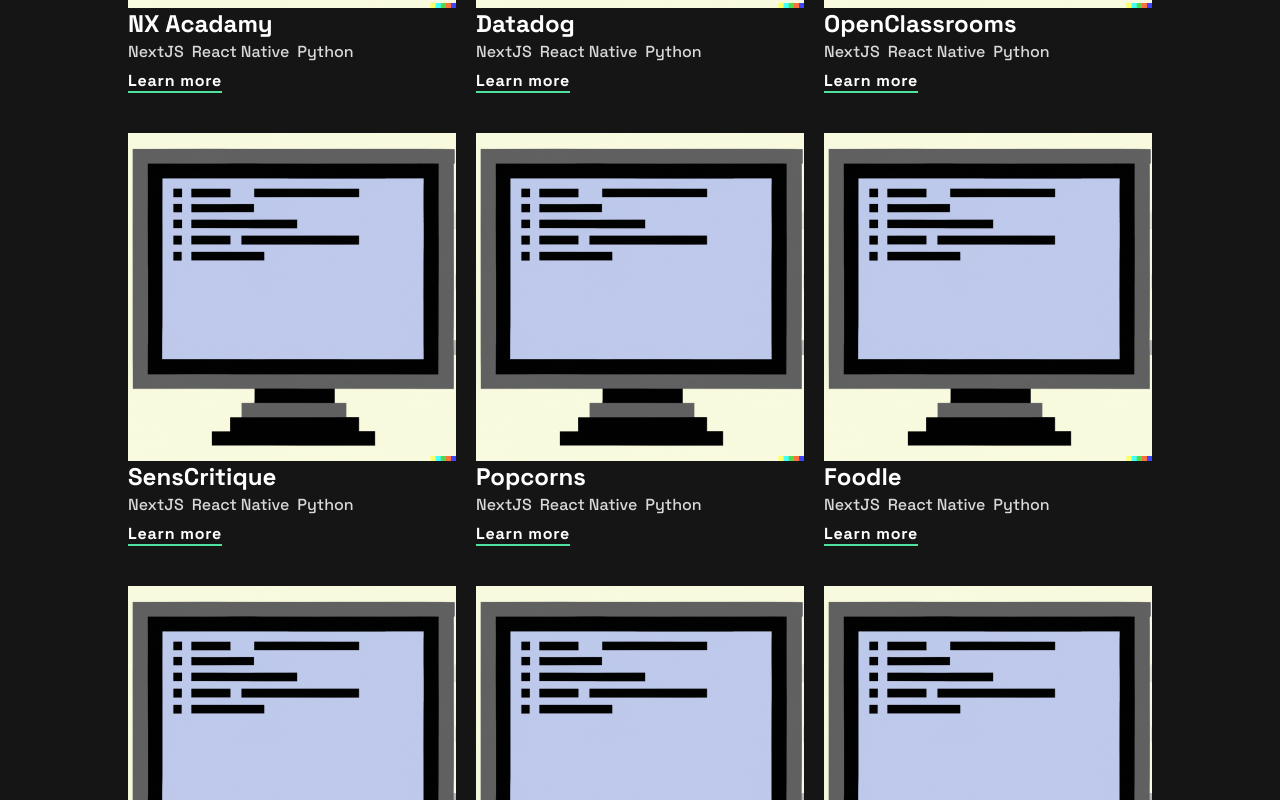
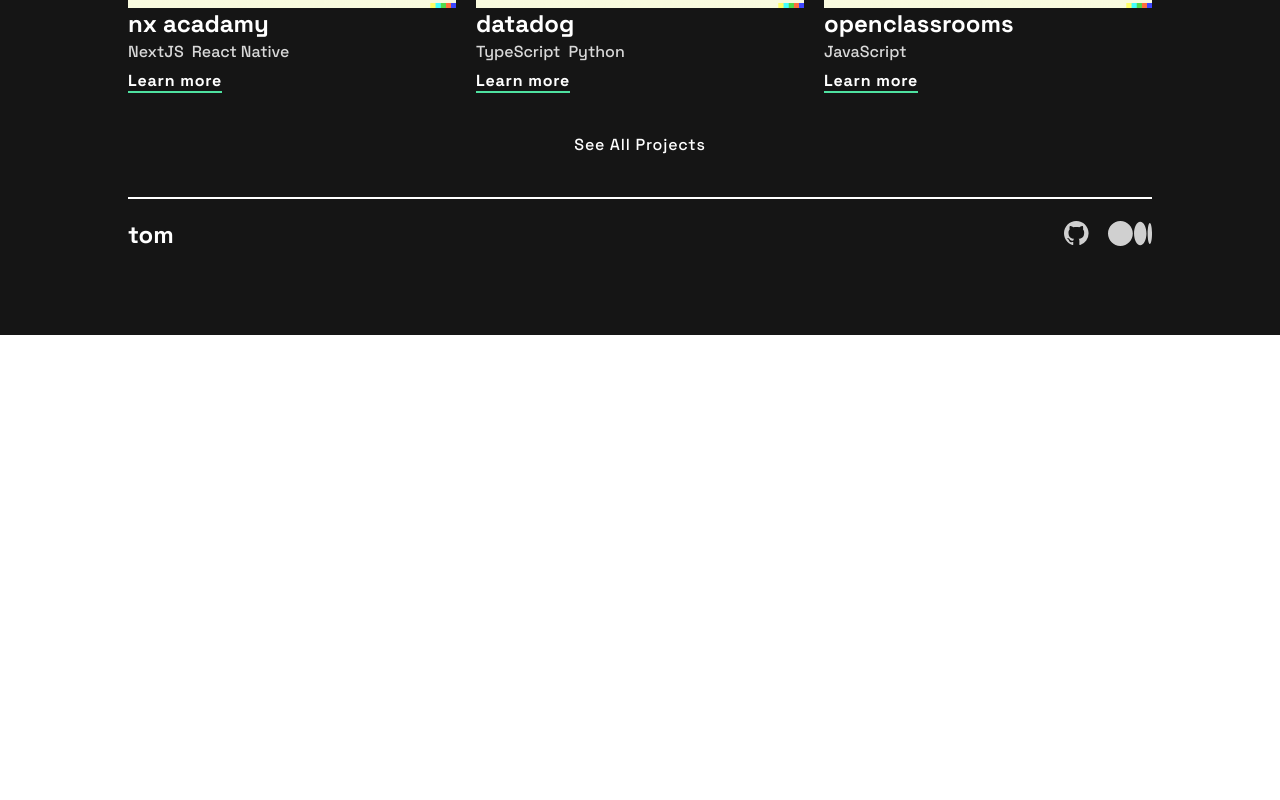
Before and after one commit to tdimnet/tdimnet.github.io, a React (Vite) app: page / in a window 1280 px wide. Shown: the part 1200-2000 px from the top of the page. After the commit the page ends 1535 px from the top, so only its background shows below. Built offline with nearby package versions, Linux system fonts and the light colour scheme.

Commit message:
Adding project data set Home Page

```diff
--- a/src/data/projects.ts
+++ b/src/data/projects.ts
@@ -4,31 +4,35 @@ type Project = {
   jobTitle: string;
   description: string;
   img: string;
+  technologies: string[];
 };
 
 export const projects: Project[] = [
   {
     id: 1,
+    name: "nx acadamy",
+    jobTitle: "Founder",
+    description:
+      "Lorem ipsum dolor sit amet, consectetur adipiscing elit, sed do eiusmod tempor incididunt ut labore et dolore magna aliqua. Senectus et netus et malesuada fames ac turpis. Tristique senectus et netus et malesuada fames. Nisl purus in mollis nunc sed id semper risus. Tincidunt id aliquet risus feugiat in ante metus dictum at.",
+    img: "/assets/sample-img.png",
+    technologies: ["NextJS", "React Native"],
+  },
+  {
+    id: 2,
     name: "datadog",
     jobTitle: "developer advocate",
     description:
       "Lorem ipsum dolor sit amet, consectetur adipiscing elit, sed do eiusmod tempor incididunt ut labore et dolore magna aliqua. Senectus et netus et malesuada fames ac turpis. Tristique senectus et netus et malesuada fames. Nisl purus in mollis nunc sed id semper risus. Tincidunt id aliquet risus feugiat in ante metus dictum at.",
     img: "/assets/sample-img.png",
+    technologies: ["TypeScript", "Python"],
   },
   {
-    id: 2,
+    id: 3,
     name: "openclassrooms",
     jobTitle: "lead teacher",
     description:
       "Lorem ipsum dolor sit amet, consectetur adipiscing elit, sed do eiusmod tempor incididunt ut labore et dolore magna aliqua. Senectus et netus et malesuada fames ac turpis. Tristique senectus et netus et malesuada fames. Nisl purus in mollis nunc sed id semper risus. Tincidunt id aliquet risus feugiat in ante metus dictum at.",
     img: "/assets/sample-img.png",
-  },
-  {
-    id: 3,
-    name: "nx acadamy",
-    jobTitle: "Founder",
-    description:
-      "Lorem ipsum dolor sit amet, consectetur adipiscing elit, sed do eiusmod tempor incididunt ut labore et dolore magna aliqua. Senectus et netus et malesuada fames ac turpis. Tristique senectus et netus et malesuada fames. Nisl purus in mollis nunc sed id semper risus. Tincidunt id aliquet risus feugiat in ante metus dictum at.",
-    img: "/assets/sample-img.png",
+    technologies: ["JavaScript"],
   },
 ];
--- a/src/pages/Home/index.tsx
+++ b/src/pages/Home/index.tsx
@@ -5,7 +5,11 @@ import Paragraph from "../../components/Paragraph";
 import Project from "../../components/Project";
 import Skill from "../../components/Skill";
 
+import { projects } from "../../data/projects";
+
 function Page() {
+  const topSixProjects = projects.slice(0, 6);
+
   return (
     <main className="mb-10">
       <section className="flex justify-center items-center flex-col mb-4 md:flex-row-reverse">
@@ -56,69 +60,15 @@ function Page() {
           as="h2"
         />
         <div className="grid grid-cols-1 md:grid-cols-2 lg:grid-cols-3 gap-y-10 md:gap-x-5 mb-10">
-          <Project
-            id={1}
-            title="NX Acadamy"
-            skills={["NextJS", "React Native", "Python"]}
-            projectUrl="https://www.senscritique.com"
-            codeUrl="https://www.senscritique.com"
-          />
-          <Project
-            id={2}
-            title="Datadog"
-            skills={["NextJS", "React Native", "Python"]}
-            projectUrl="https://www.senscritique.com"
-            codeUrl="https://www.senscritique.com"
-          />
-          <Project
-            id={3}
-            title="OpenClassrooms"
-            skills={["NextJS", "React Native", "Python"]}
-            projectUrl="https://www.senscritique.com"
-            codeUrl="https://www.senscritique.com"
-          />
-          <Project
-            id={4}
-            title="SensCritique"
-            skills={["NextJS", "React Native", "Python"]}
-            projectUrl="https://www.senscritique.com"
-            codeUrl="https://www.senscritique.com"
-          />
-          <Project
-            id={5}
-            title="Popcorns"
-            skills={["NextJS", "React Native", "Python"]}
-            projectUrl="https://www.senscritique.com"
-            codeUrl="https://www.senscritique.com"
-          />
-          <Project
-            id={6}
-            title="Foodle"
-            skills={["NextJS", "React Native", "Python"]}
-            projectUrl="https://www.senscritique.com"
-            codeUrl="https://www.senscritique.com"
-          />
-          <Project
-            id={7}
-            title="Tiller Systems"
-            skills={["NextJS", "React Native", "Python"]}
-            projectUrl="https://www.senscritique.com"
-            codeUrl="https://www.senscritique.com"
-          />
-          <Project
-            id={6}
-            title="Simplon"
-            skills={["NextJS", "React Native", "Python"]}
-            projectUrl="https://www.senscritique.com"
-            codeUrl="https://www.senscritique.com"
-          />
-          <Project
-            id={6}
-            title="IronHack"
-            skills={["NextJS", "React Native", "Python"]}
-            projectUrl="https://www.senscritique.com"
-            codeUrl="https://www.senscritique.com"
-          />
+          {topSixProjects.map((project) => (
+            <Project
+              id={project.id}
+              title={project.name}
+              skills={project.technologies}
+              projectUrl=""
+              codeUrl=""
+            />
+          ))}
         </div>
         <div className="flex justify-center items-center">
           <Link
```
